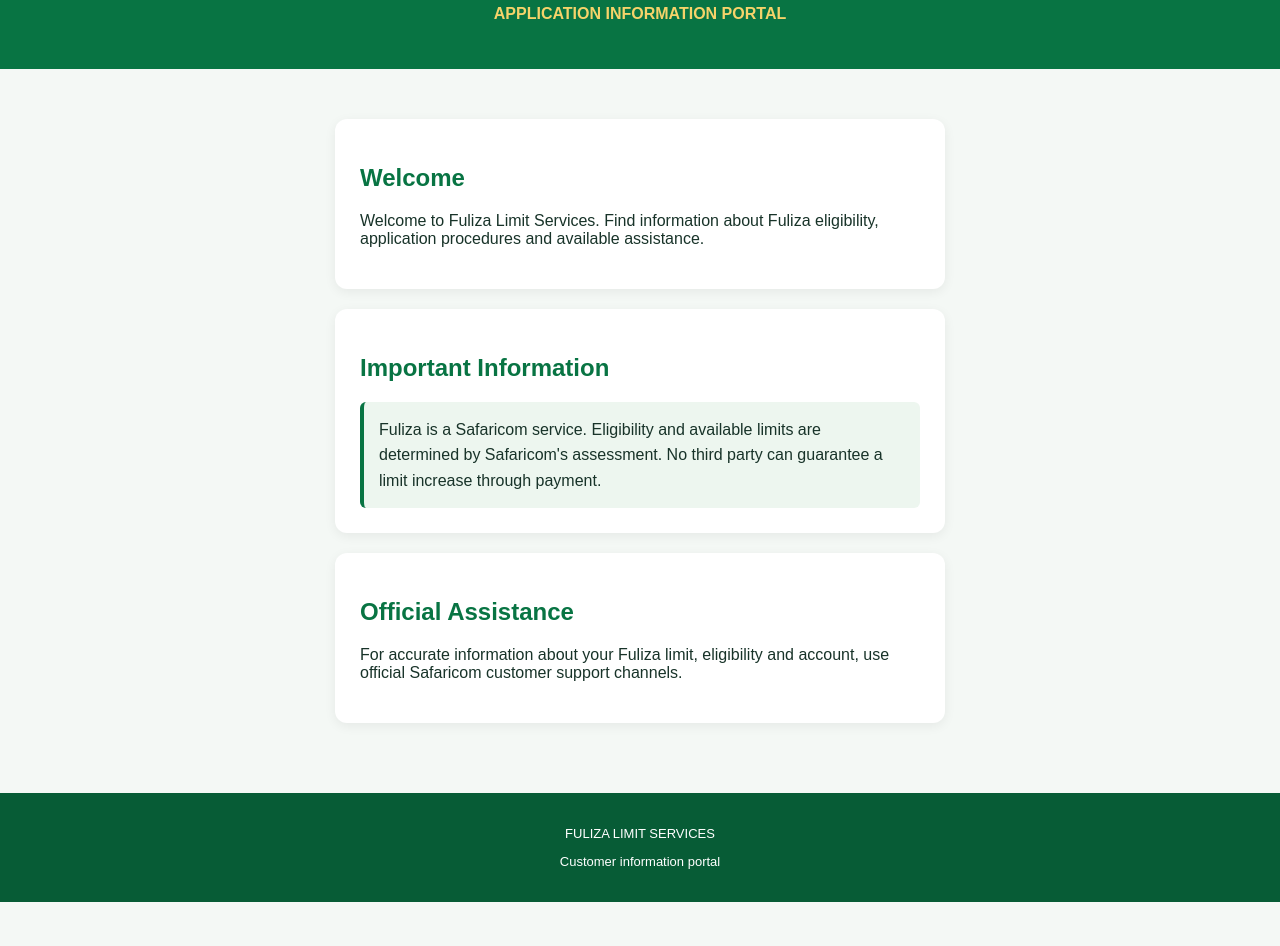
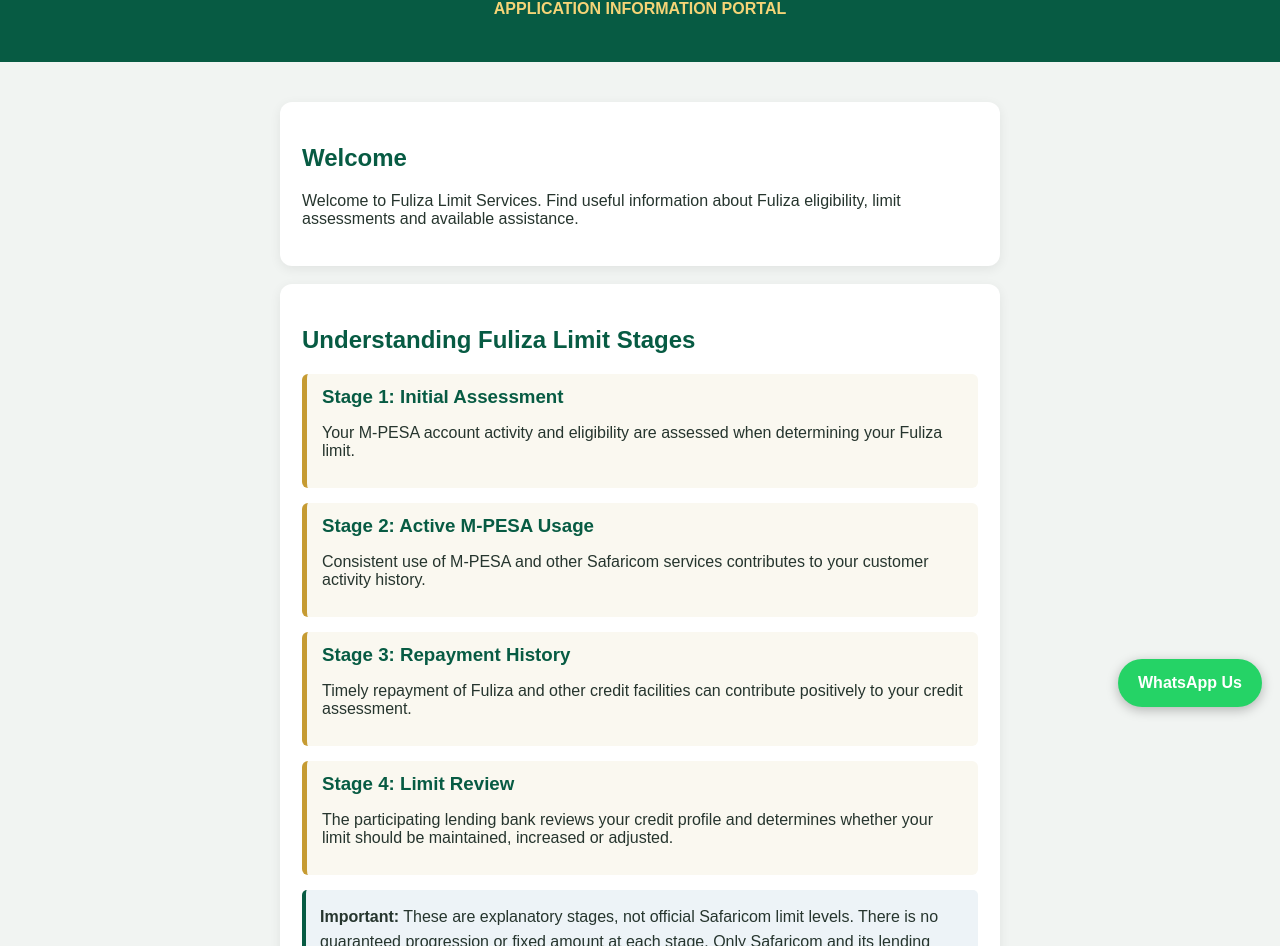
Before and after one commit to kipkorirkelvinbett-lang/fuliza-limit-services, a plain HTML site: page index.html in a window 1280 px wide. Shown: the part 73-1019 px from the top of the page. Before the commit the page ends 975 px from the top, so only its background shows below. Drawn offline with Linux system fonts and the light colour scheme.

Commit message:
Update index.html

```diff
--- a/index.html
+++ b/index.html
@@ -9,63 +9,86 @@
 * {
   box-sizing: border-box;
 }
-
 body {
   margin: 0;
   font-family: Arial, sans-serif;
-  background: #f4f8f5;
-  color: #183329;
+  background: #f1f4f2;
+  color: #26352e;
 }
-
 header {
-  background: #087443;
+  background: #075b43;
   color: white;
   text-align: center;
-  padding: 30px 15px;
+  padding: 28px 15px;
 }
-
 header h1 {
   margin: 0;
-  font-size: 28px;
+  font-size: 25px;
 }
-
 header p {
-  color: #f5d36a;
+  color: #f5d477;
   font-weight: bold;
 }
-
-main {
-  max-width: 650px;
-  margin: 30px auto;
-  padding: 20px;
+.container {
+  max-width: 750px;
+  margin: 25px auto;
+  padding: 15px;
 }
-
-.section {
+.card {
   background: white;
-  padding: 25px;
+  padding: 22px;
+  margin-bottom: 18px;
   border-radius: 12px;
-  margin-bottom: 20px;
-  box-shadow: 0 3px 12px #00000010;
+  box-shadow: 0 3px 12px #00000012;
 }
-
 h2 {
-  color: #087443;
+  color: #075b43;
 }
-
+.stage {
+  border-left: 5px solid #c69b32;
+  padding: 12px 15px;
+  margin: 15px 0;
+  background: #faf8f0;
+  border-radius: 6px;
+}
+.stage h3 {
+  margin: 0 0 8px;
+  color: #075b43;
+}
 .notice {
-  background: #edf6ef;
-  padding: 15px;
-  border-left: 4px solid #087443;
-  border-radius: 6px;
+  background: #edf3f7;
+  border-left: 4px solid #075b43;
+  padding: 14px;
+  border-radius: 5px;
   line-height: 1.6;
 }
-
+.whatsapp {
+  display: block;
+  position: fixed;
+  bottom: 20px;
+  right: 18px;
+  background: #25D366;
+  color: white;
+  padding: 15px 20px;
+  border-radius: 35px;
+  text-decoration: none;
+  font-weight: bold;
+  box-shadow: 0 3px 12px #0004;
+  z-index: 10;
+}
+.whatsapp:hover {
+  background: #128C7E;
+}
 footer {
-  background: #075c36;
+  background: #075b43;
   color: white;
   text-align: center;
-  padding: 20px;
+  padding: 25px 10px;
+  margin-top: 30px;
+}
+.small {
   font-size: 13px;
+  line-height: 1.6;
 }
 </style>
 </head>
@@ -77,44 +100,118 @@ footer {
   <p>APPLICATION INFORMATION PORTAL</p>
 </header>
 
-<main>
+<div class="container">
 
-  <div class="section">
+  <div class="card">
     <h2>Welcome</h2>
     <p>
       Welcome to Fuliza Limit Services.
-      Find information about Fuliza eligibility,
-      application procedures and available
-      assistance.
+      Find useful information about Fuliza eligibility,
+      limit assessments and available assistance.
     </p>
   </div>
 
-  <div class="section">
-    <h2>Important Information</h2>
+  <div class="card">
+    <h2>Understanding Fuliza Limit Stages</h2>
+
+    <div class="stage">
+      <h3>Stage 1: Initial Assessment</h3>
+      <p>
+        Your M-PESA account activity and eligibility
+        are assessed when determining your Fuliza limit.
+      </p>
+    </div>
+
+    <div class="stage">
+      <h3>Stage 2: Active M-PESA Usage</h3>
+      <p>
+        Consistent use of M-PESA and other Safaricom
+        services contributes to your customer activity history.
+      </p>
+    </div>
+
+    <div class="stage">
+      <h3>Stage 3: Repayment History</h3>
+      <p>
+        Timely repayment of Fuliza and other credit
+        facilities can contribute positively to your credit assessment.
+      </p>
+    </div>
+
+    <div class="stage">
+      <h3>Stage 4: Limit Review</h3>
+      <p>
+        The participating lending bank reviews your
+        credit profile and determines whether your limit
+        should be maintained, increased or adjusted.
+      </p>
+    </div>
+
     <div class="notice">
-      Fuliza is a Safaricom service.
-      Eligibility and available limits are
-      determined by Safaricom's assessment.
-      No third party can guarantee a limit
-      increase through payment.
+      <strong>Important:</strong>
+      These are explanatory stages, not official
+      Safaricom limit levels. There is no guaranteed
+      progression or fixed amount at each stage.
+      Only Safaricom and its lending partners determine
+      individual Fuliza limits.
     </div>
   </div>
 
-  <div class="section">
-    <h2>Official Assistance</h2>
+  <div class="card">
+    <h2>How to Request a Limit Review</h2>
+    <p>Use the official M-PESA menu:</p>
+    <ol>
+      <li>Dial *334# on your Safaricom line.</li>
+      <li>Select option 00 for Fuliza M-PESA.</li>
+      <li>Choose Refresh My Limit if available.</li>
+      <li>Follow the instructions provided.</li>
+    </ol>
     <p>
-      For accurate information about your
-      Fuliza limit, eligibility and account,
-      use official Safaricom customer
-      support channels.
+      A review request does not guarantee an increase.
     </p>
   </div>
 
-</main>
+  <div class="card">
+    <h2>Official Assistance</h2>
+    <p>
+      For accurate information about your Fuliza limit,
+      eligibility and account, use official Safaricom
+      customer support channels.
+    </p>
+  </div>
+
+  <div class="card">
+    <h2>Customer Support</h2>
+    <p>
+      Have a question? Contact our information support
+      through WhatsApp.
+    </p>
+    <p>
+      WhatsApp: +254 790 000 945
+    </p>
+  </div>
+
+  <div class="card small">
+    <strong>Disclaimer:</strong>
+    This is an independent information website and is
+    not an official Safaricom website. We cannot access,
+    approve, or manually increase customer Fuliza limits.
+    Never share your M-PESA PIN or OTP with anyone.
+    No payment guarantees a limit increase.
+  </div>
+
+</div>
+
+<a class="whatsapp"
+   href="https://wa.me/254790000945"
+   target="_blank"
+   rel="noopener noreferrer">
+   WhatsApp Us
+</a>
 
 <footer>
-  <p>FULIZA LIMIT SERVICES</p>
-  <p>Customer information portal</p>
+  <strong>FULIZA LIMIT SERVICES</strong>
+  <p class="small">Customer Information Portal</p>
 </footer>
 
 </body>
```
